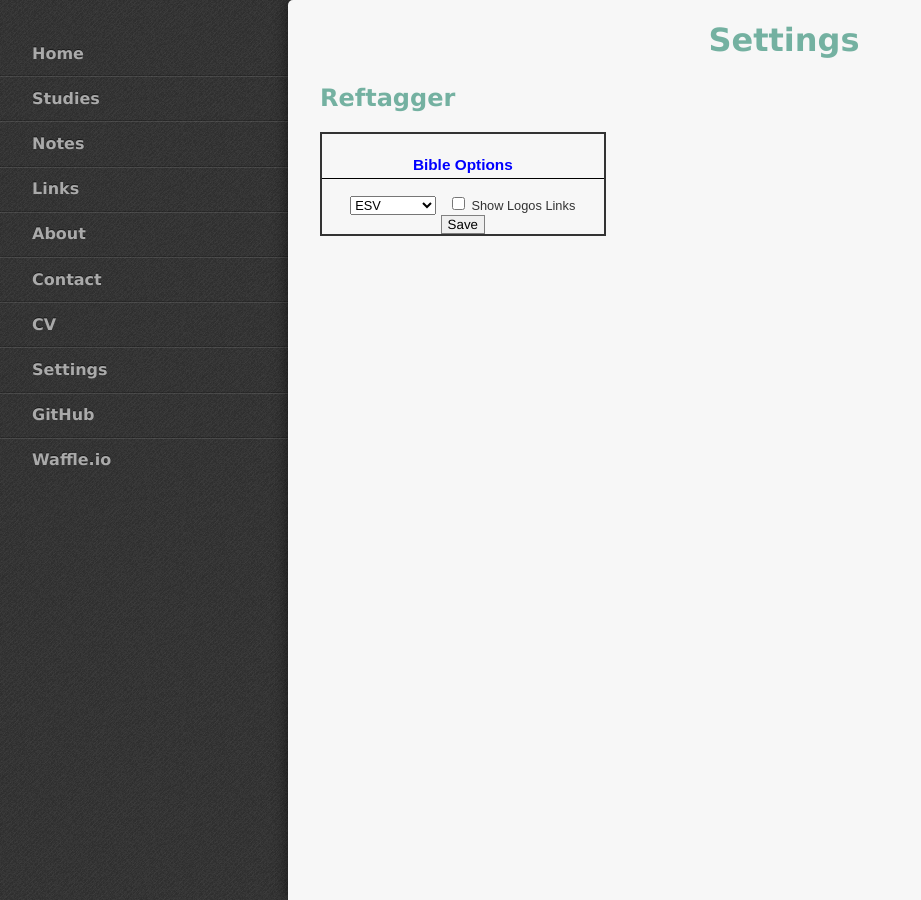
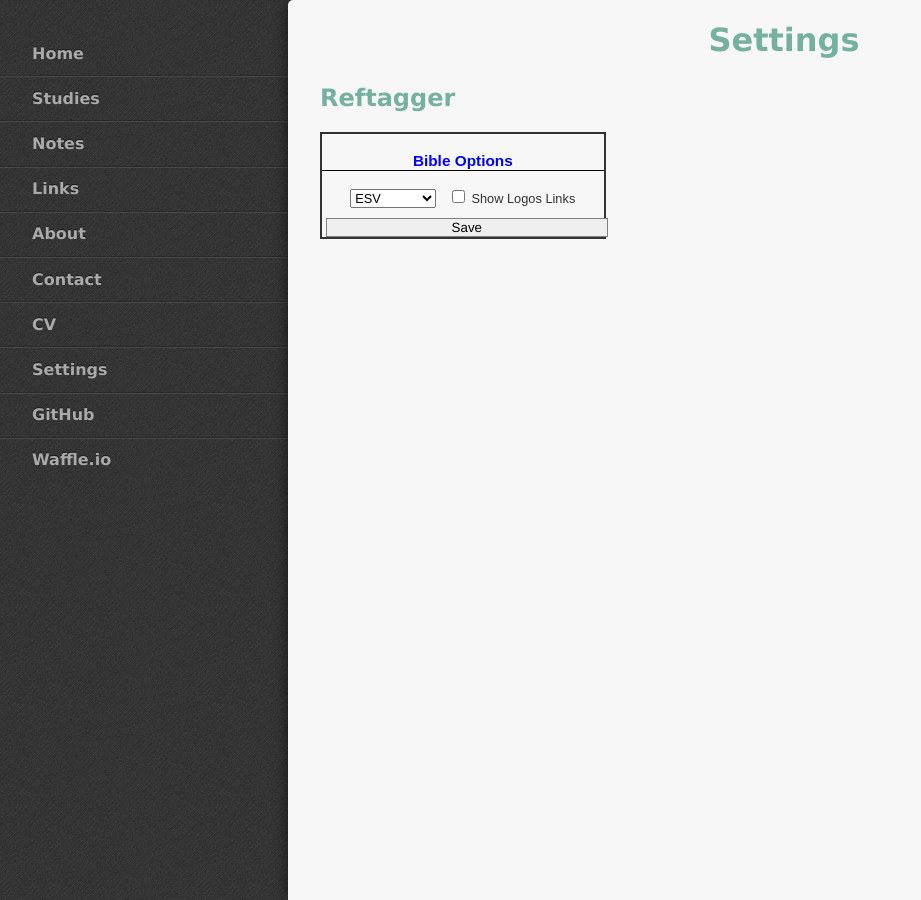
Before and after one commit to StevenTammen/chrya.com, a Jekyll site: the page built from pages/settings.md, in a window 1280 px wide. Shown: the whole page, without its empty margins (0-921 px from the left). Built offline with Jekyll 4.4.1, drawn with Linux system fonts in a browser that asks for light colours.

Commit message:
Update stylesheet.css

```diff
--- a/assets/stylesheets/stylesheet.css
+++ b/assets/stylesheets/stylesheet.css
@@ -405,7 +405,6 @@ th {
     font-size: 120%;
     font-weight: bold;
     border-bottom: solid #000000 1px;
-    padding: .25em;
 }
 
 #lbsSaveContainer, #lbsVersionContainer, #lbsLibronixContainer {
@@ -414,6 +413,8 @@ th {
 }
 
 #lbsSave {
+    width: 100%;
+    margin-top: 10px;
     border:1px solid gray;
     font-family: helvetica, arial, "sans serif";
     cursor: pointer;
@@ -429,4 +430,5 @@ th {
 
 #lbsUseLibronixLinks {
     cursor: pointer;
+
 }
```
